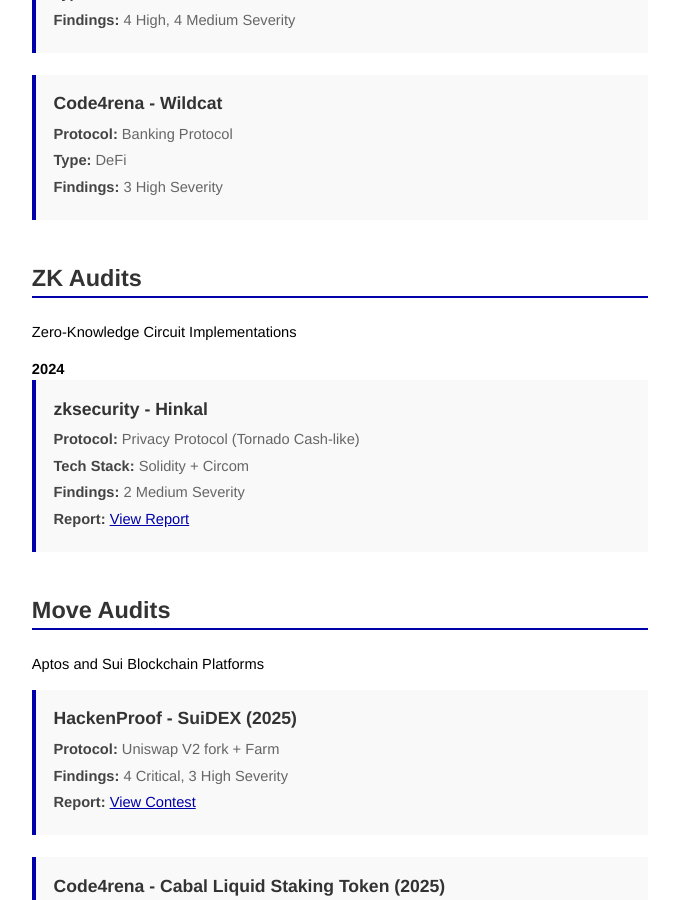
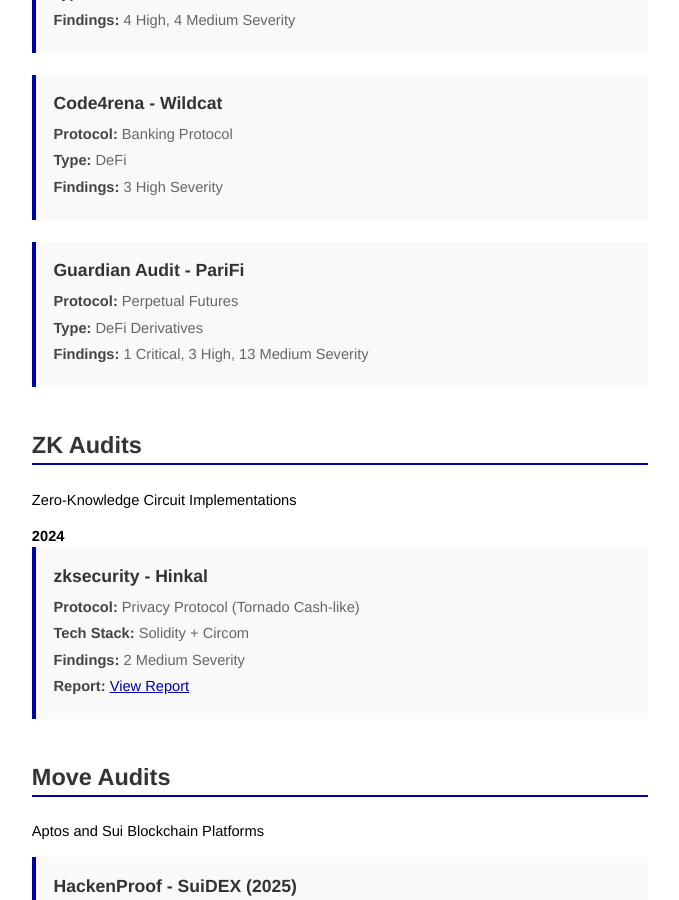
Before and after one commit to ret2basic/ret2basic.github.io, a Jekyll site: the page built from audits.html, in a window 1280 px wide and 900 px high, scrolled down 1683 px. Shown: the whole window, without its empty margins (300-979 px from the left). Built offline with Jekyll 4.4.1, drawn with Linux system fonts in a browser that asks for light colours; some of the changed text lies outside the part shown.

Commit message:
Revert "Remove Guardian Audit - PariFi entry and update statistics"
This reverts commit 990f00943428d830977fffef457c948cf01c4c38.

```diff
--- a/audits.html
+++ b/audits.html
@@ -101,6 +101,14 @@
       </div>
     </div>
 
+    <div class="audit-item">
+      <h3>Guardian Audit - PariFi</h3>
+      <div class="audit-details">
+        <p><strong>Protocol:</strong> Perpetual Futures</p>
+        <p><strong>Type:</strong> DeFi Derivatives</p>
+        <p><strong>Findings:</strong> 1 Critical, 3 High, 13 Medium Severity</p>
+      </div>
+    </div>
   </section>
 
   <section class="audit-list">
```
Also changed, not shown: other parts of audits.html (+4 -4 lines).
